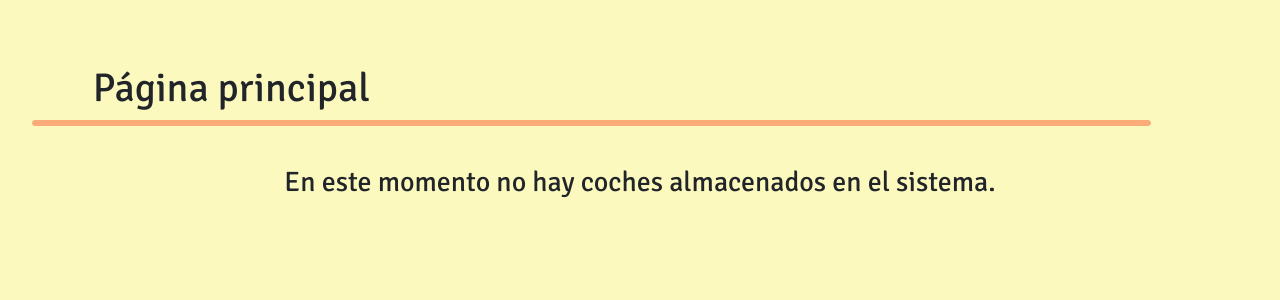
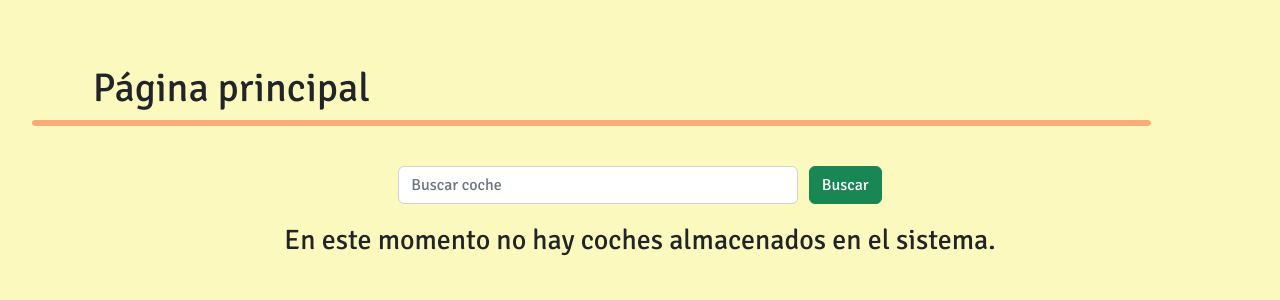
Before and after one commit to migromarj/MercaCoche, a Django app: page / in a window 1280 px wide. Shown: the part 56-356 px from the top of the page. Run offline with Django 4.2, Linux system fonts and the light colour scheme.

Commit message:
feat(#015): Add search engine by title on main page

```diff
--- a/MercaCoche/urls.py
+++ b/MercaCoche/urls.py
@@ -28,4 +28,5 @@ urlpatterns = [
     path("add_favorite/<int:id>", views.add_favorite, name="add_favorite"),
     path("remove_favorite/<int:id>", views.remove_favorite, name="remove_favorite"),
     path("favorites/", views.favorites, name="favorites"),
+    path("search_title/", views.search_by_title, name="search_car_by_title"),
 ]
--- a/main/templates/components/car_list.html
+++ b/main/templates/components/car_list.html
@@ -10,13 +10,26 @@
     </h1>
     <hr class="line-break">
 
+    <!-- Show only in index page -->
+    {% if title == "Página principal" %}
+        <div>
+            <form action="{% url 'search_car_by_title' %}" method="POST" class="form-search">
+                {% csrf_token %}
+                <input type="text" name="search" placeholder="Buscar coche" class="form-control form-input">
+                <input type="hidden" name="cars" value="{{ cars }}">
+                &nbsp;
+                &nbsp;
+                <button type="submit" class="btn btn-success">Buscar</button>
+            </form>
+        </div>
+    {% endif %}
     <div class="cars-container">
         {% if cars %}
-            {% for c in cars %}
-                {% include 'components/car_card.html' with car=c %}
-            {% endfor %}
+        {% for c in cars %}
+        {% include 'components/car_card.html' with car=c %}
+        {% endfor %}
         {% else %}
-            <h3 class="no-car-text">{{ message }}</h3>
+        <h3 class="no-car-text">{{ message }}</h3>
         {% endif %}
     </div>
 </body>
--- a/main/views.py
+++ b/main/views.py
@@ -3,6 +3,7 @@ from utils.scraping import extract_cars_autocasion, extract_cars_coches_com, ext
 from utils.whoosh_and_db import populate_db_and_create_index
 from main.models import Car
 from whoosh.index import open_dir
+from whoosh.qparser import QueryParser, OrGroup
 import os
 from django.shortcuts import render, redirect
 from django.contrib.auth.forms import UserCreationForm
@@ -151,3 +152,23 @@ def favorites(request):
             cars.append(car_index)
 
     return render(request, "favorite_cars.html", {"cars": cars})
+
+def search_by_title(request):
+    if request.method == "POST":
+        search = request.POST.get("search")
+        cars = []
+
+        if os.path.exists("Index"):
+            ix = open_dir("Index")
+            with ix.searcher() as searcher:
+
+                if search == "":
+                    cars = ix.searcher().documents()
+                    cars = list(cars)
+                    return render(request, "index.html", {"cars": cars})
+
+                query = QueryParser("title", ix.schema, group=OrGroup).parse(search)
+                cars = searcher.search(query, limit=None)
+                cars = list(cars)
+
+        return render(request, "index.html", {"cars": cars})
--- a/static/styles/car.css
+++ b/static/styles/car.css
@@ -107,3 +107,18 @@ a:link {
         font-size: 0.7rem;
     }
 }
+
+/*Search form*/
+
+.form-search{
+    display: flex;
+    flex-direction: row;
+    justify-content: center;
+    align-items: center;
+    margin-top: 20px;
+    margin-bottom: 20px;
+}
+
+.form-search input{
+    max-width: 400px;
+}
```
